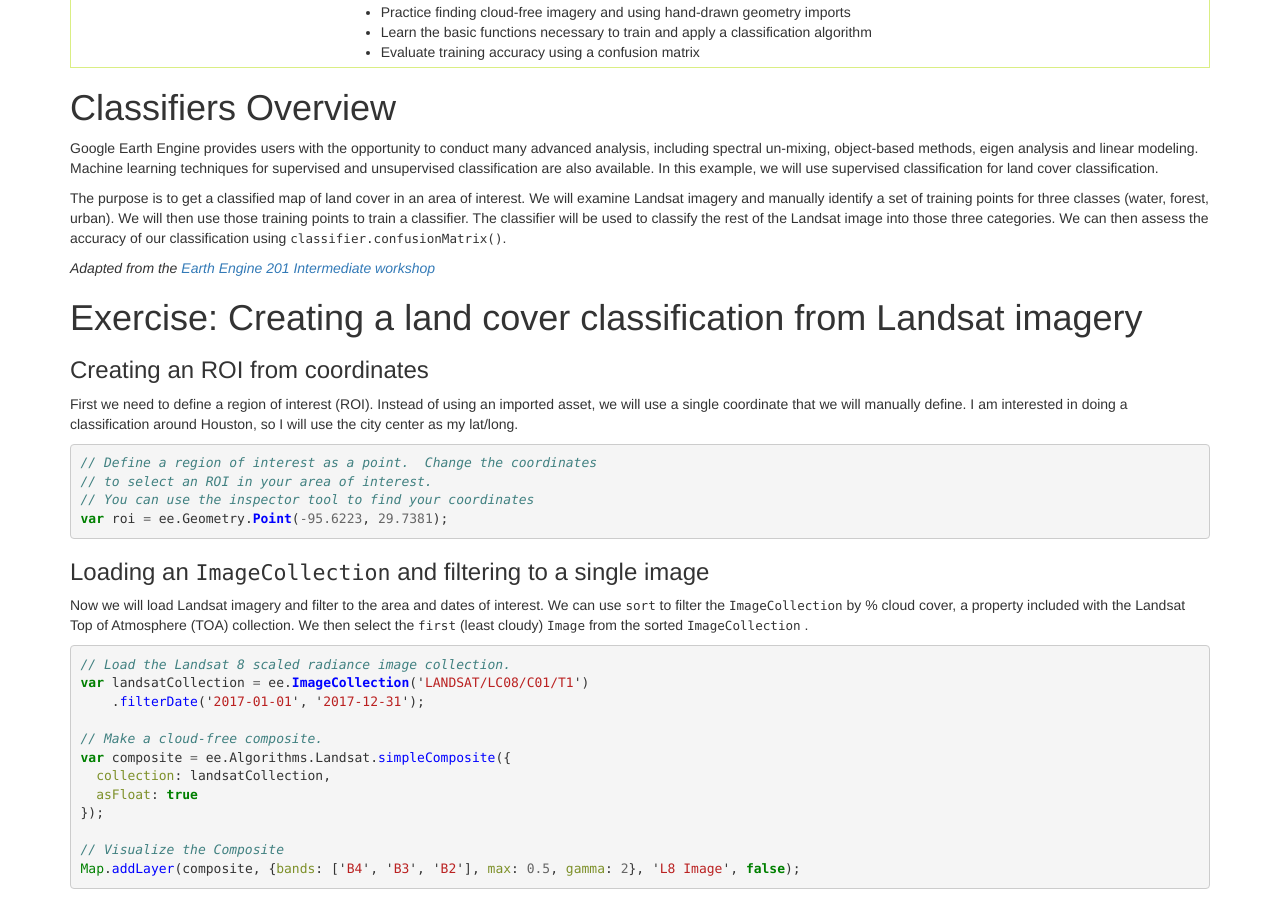
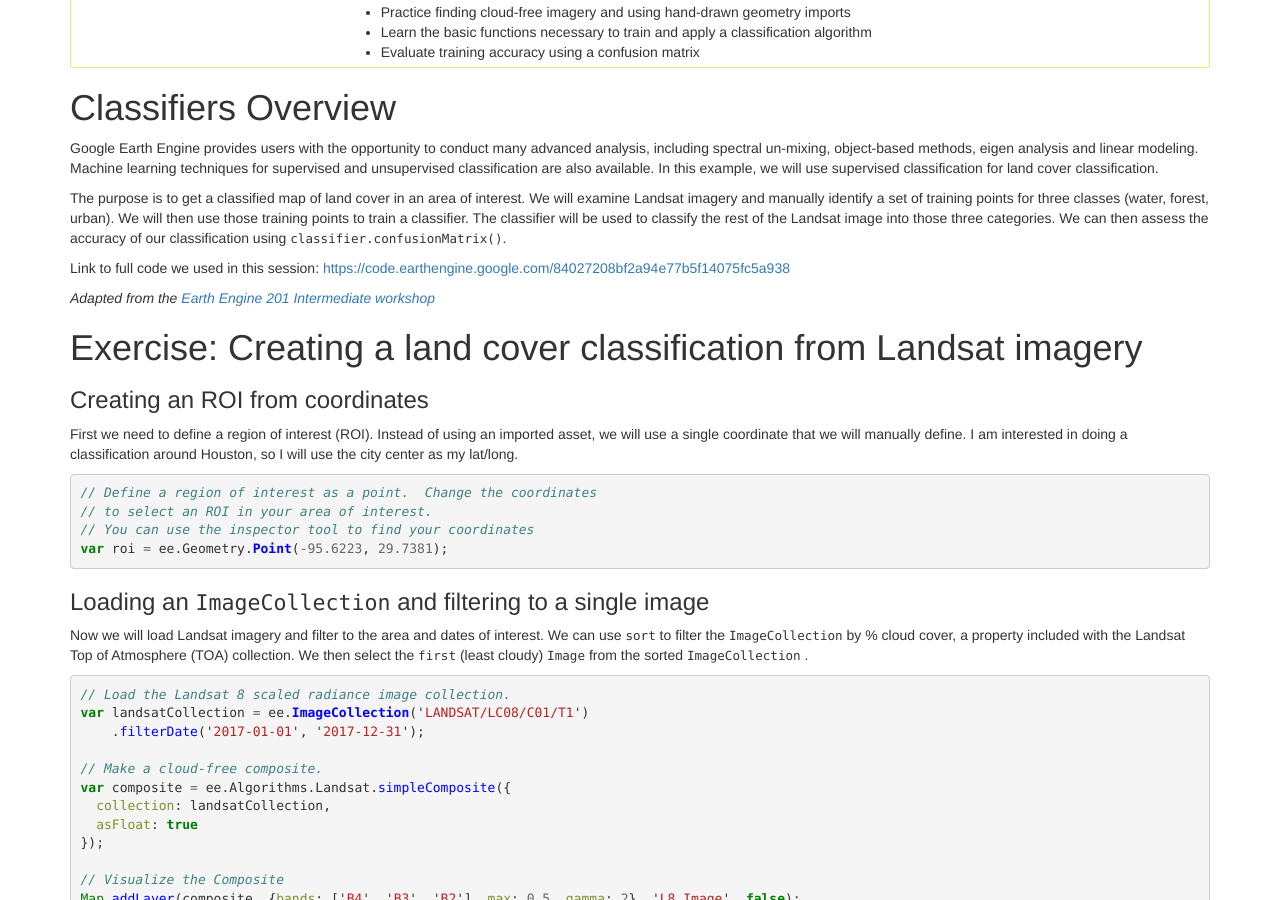
Before and after one commit to geohackweek/GoogleEarthEngine, a Jekyll site: the page built from _episodes/05-classify-imagery.md, in a window 1280 px wide and 900 px high, scrolled down 349 px. Built offline with Jekyll 4.4.1, drawn with Linux system fonts in a browser that asks for light colours; some of the changed text lies outside the part shown.

Commit message:
05 figure size

```diff
--- a/_episodes/05-classify-imagery.md
+++ b/_episodes/05-classify-imagery.md
@@ -25,6 +25,10 @@ keypoints:
 Google Earth Engine provides users with the opportunity to conduct many advanced analysis, including spectral un-mixing, object-based methods, eigen analysis and linear modeling.  Machine learning techniques for supervised and unsupervised classification are also available. In this example, we will use supervised classification for land cover classification.
 
 The purpose is to get a classified map of land cover in an area of interest. We will examine Landsat imagery and manually identify a set of training points for three classes (water, forest, urban). We will then use those training points to train a classifier. The classifier will be used to classify the rest of the Landsat image into those three categories. We can then assess the accuracy of our classification using `classifier.confusionMatrix()`.
+
+Link to full code we used in this session:
+[https://code.earthengine.google.com/84027208bf2a94e77b5f14075fc5a938](https://code.earthengine.google.com/84027208bf2a94e77b5f14075fc5a938)
+
 
 *Adapted from the [Earth Engine 201 Intermediate workshop](https://developers.google.com/earth-engine/classification)*
 
@@ -68,7 +72,7 @@ Map.addLayer(composite, {bands: ['B4', 'B3', 'B2'], max: 0.5, gamma: 2}, 'L8 Ima
 The second step is to collect training data.  Using the imagery as guidance, hover over the 'Geometry Imports' box next to the geometry drawing tools and click '+ new layer.'  Each new layer represents one class within the training data. Let the first new layer represent 'urban.'  Locate points in the new layer in urban or built up areas (buildings, roads, parking lots, etc.).  When finished collecting points, click 'Exit' and configure the import (top of the script) as follows.  Name the layer 'urban' and click the  icon to configure it.  'Import as' `FeatureCollection`.  'Add property' landcover and set its value to 0.  (Subsequent classes will be 1 for water, 2 for forest, etc.)  when finished, click 'OK' as shown:
 
 <br>
-<img src="../fig/03_geomConfig.png" border = "10" width="30%" height="30%">
+<img src="../fig/03_geomConfig.png" border = "10" width="50%" height="50%">
 <br><br>
 
 When you are finished making a `FeatureCollection` for each class (3 total), you now can merge them into one `FeatureCollection` using `featureCollection.merge()`. This will convert them into one collection in which the property **landcover** has a value that is the class (0, 1, 2).
```
Also changed, not shown: other parts of _episodes/05-classify-imagery.md (+0 -4 lines).
